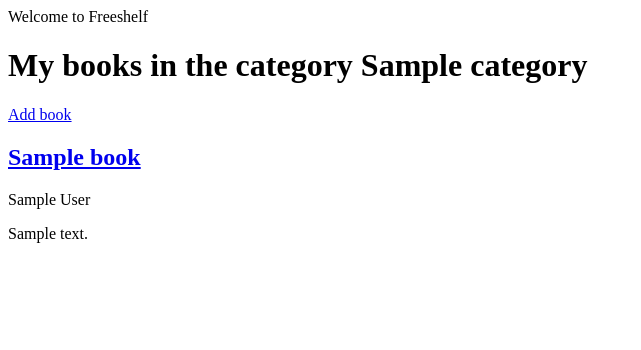
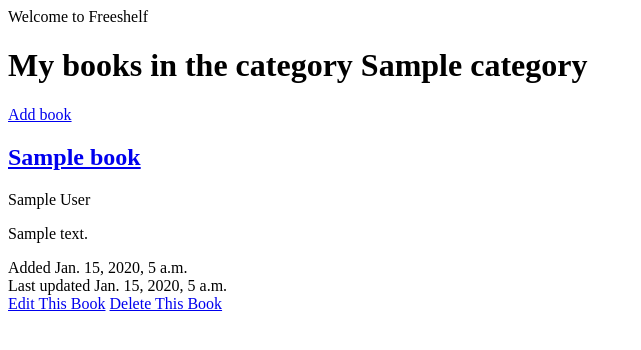
Before and after one commit to Momentum-Team-12/django-freeshelf-imsreish, a Django app: a page that uses templates/books/category.html in a window 1280 px wide. Shown: the top 350 px of the page, without its empty margins (0-641 px from the left). Run offline with Django 3.2, Linux system fonts and the light colour scheme; tables that the repository leaves empty hold one stand-in row (values such as "Sample post").

Commit message:
Commit in case I forgot about anything

```diff
--- a/books/views.py
+++ b/books/views.py
@@ -1,6 +1,6 @@
 from django.shortcuts import render, redirect, get_object_or_404
 from .models import Book, User, Category
-from .forms import BookForm
+from .forms import BookForm, FavoriteForm
 
 # Create your views here.
 def list_books(request):
@@ -10,12 +10,13 @@ def list_books(request):
 
 def book_details(request, pk):
     book = get_object_or_404(Book, pk=pk)
-    return render(request, "books/book_details.html", {'book': book})
+    form = BookForm()
+    return render(request, "books/book_details.html", {'book': book, 'form': form, })
 
 
 def add_book(request):
     if request.method == 'GET':
-        form = BookForm()
+        form = FavoriteForm()
     else:
         form = BookForm(data=request.POST)
         if form.is_valid():
@@ -23,6 +24,16 @@ def add_book(request):
             return redirect(to='list_books')
 
     return render(request, "books/add_book.html", {'form': form})
+
+
+def add_favorite(request):
+    if request.method == 'POST':
+        form = FavoriteForm(data=request.POST)
+        if form.is_valid():
+            form.save()
+            return redirect(to='book_details')
+
+    # return render(request, "books/book_details.html", {'form': form})
 
 
 def edit_book(request, pk):
--- a/templates/books/book_details.html
+++ b/templates/books/book_details.html
@@ -7,6 +7,11 @@
     </div>
     <div>
         {{ book.title }}
+    </div>
+    <div>
+        {% csrf_token %}
+        {{form.as_p}}
+        <button type="submit">Favorite</button>
     </div>
     <div>
         {{ book.author }}
--- a/templates/books/category.html
+++ b/templates/books/category.html
@@ -15,6 +15,16 @@
     <p>
         {{ book.description }}
     </p>
+    <div>
+        Added {{ book.created_at }}
+    </div>
+    <div>
+        Last updated {{ book.modified_at }}
+    </div>
+    <div>
+        <a href="{% url 'edit_book' pk=book.pk %}">Edit This Book</a>
+        <a href="{% url 'delete_book' pk=book.pk %}">Delete This Book</a>
+    </div>
     {% endfor %}
 </div>
 
```
Also changed, not shown: books/forms.py (+11 -1 lines).
